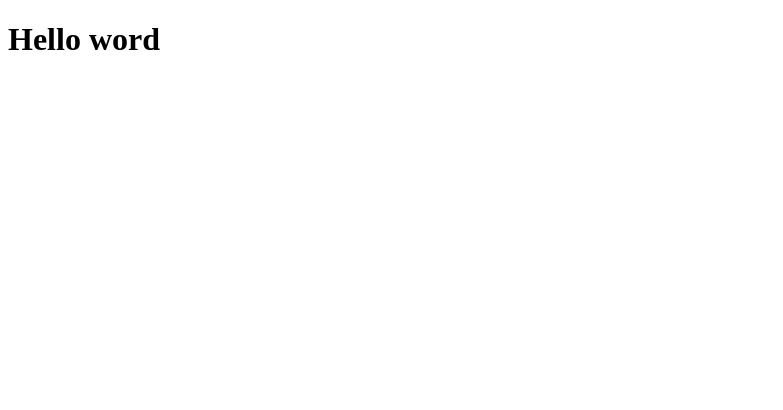
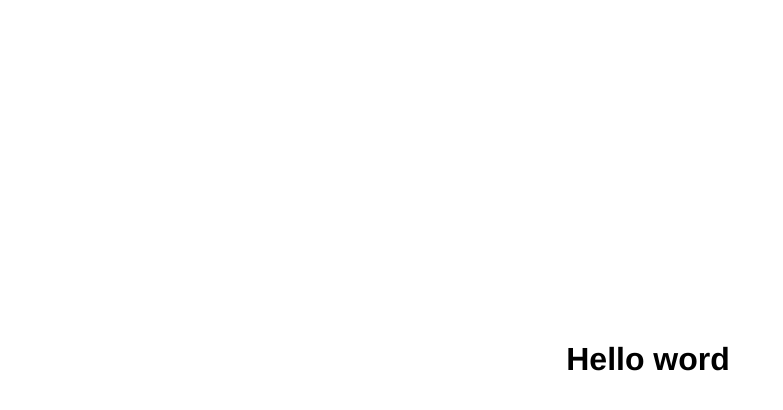
Before and after one commit to HaroldJean/HelloWord, a plain HTML site: page index.html in a window 1280 px wide. Shown: the whole page, without its empty margins (0-783 px from the left). Drawn offline with Linux system fonts and the light colour scheme.

Commit message:
mise au centr du hello word

```diff
--- a/index.html
+++ b/index.html
@@ -4,6 +4,16 @@
     <meta charset="utf-8">
     <title>c'est mon hello word</title>
   </head>
+  <style type="text/css">
+  h1 {
+	position: absolute;
+	top:40%;
+	width:100%;
+	font-family: Helvetica;
+	font-family: 100;
+	text-align: center;
+	}
+	</style>
   <body>
     <h1> Hello word </h1>
   </body>
```
